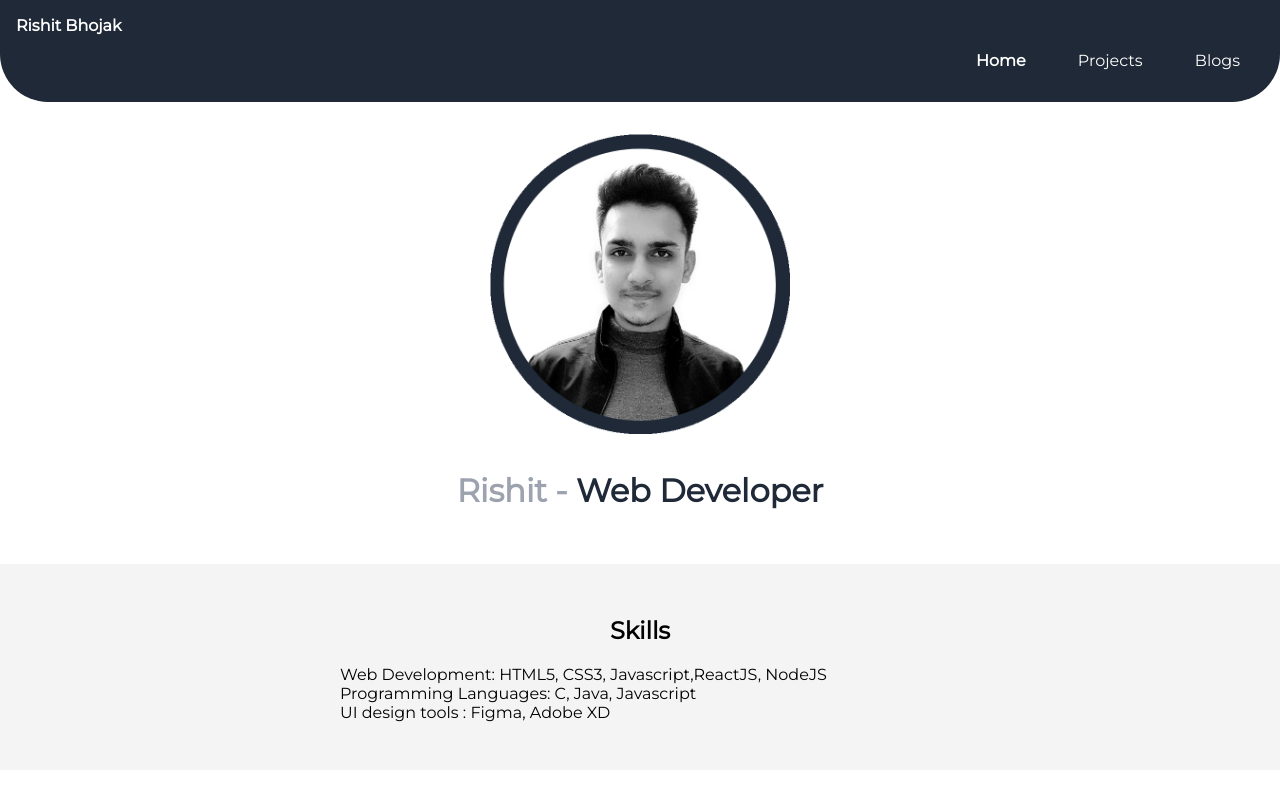
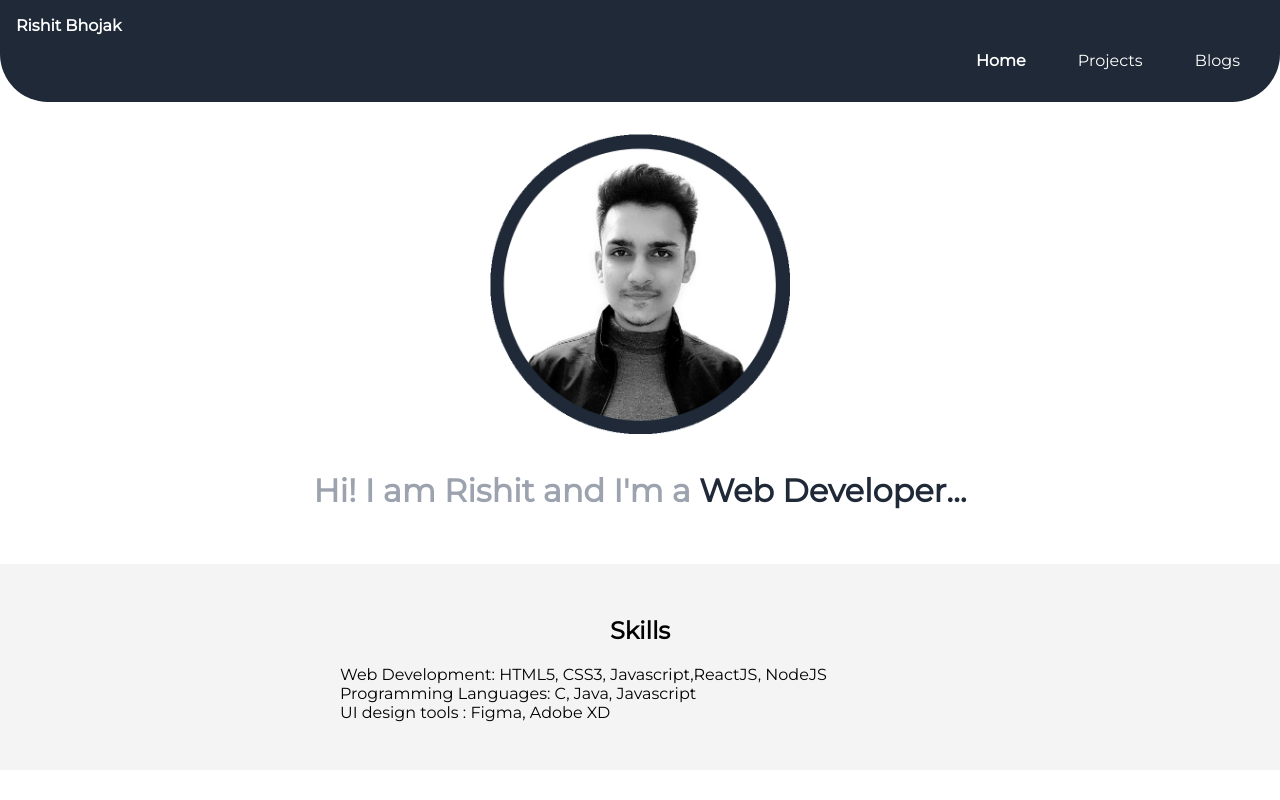
Before and after one commit to rishitbhojak/portfolio, a plain HTML site: page index.html in a window 1280 px wide. Shown: the top 800 px of the page. Drawn offline with Linux system fonts and the light colour scheme.

Commit message:
Update index.html

```diff
--- a/index.html
+++ b/index.html
@@ -26,7 +26,7 @@
 
     <header class="hero">
         <img class="hero-img" src="images/portrait.png" alt="" />
-        <h1 class="hero-heading">Rishit - <span class="heading-inverted">Web Developer</span> </h1>
+        <h1 class="hero-heading">Hi! I am Rishit and I'm a  <span class="heading-inverted">Web Developer...</span> </h1>
     </header>
 
     <section class="section ow" >
```
